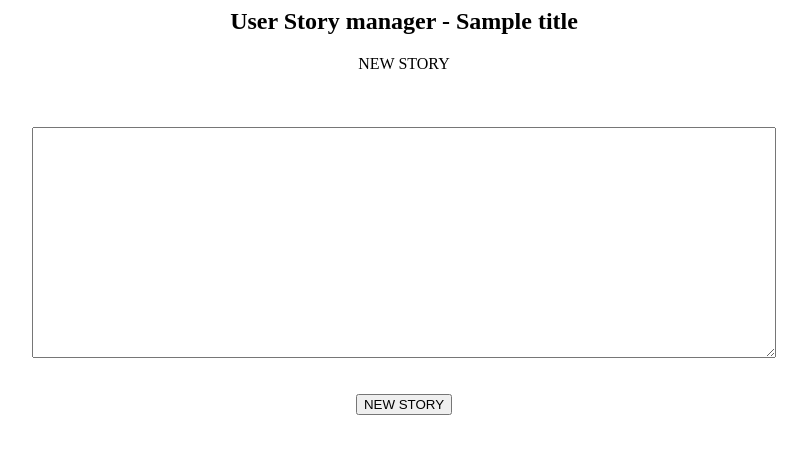
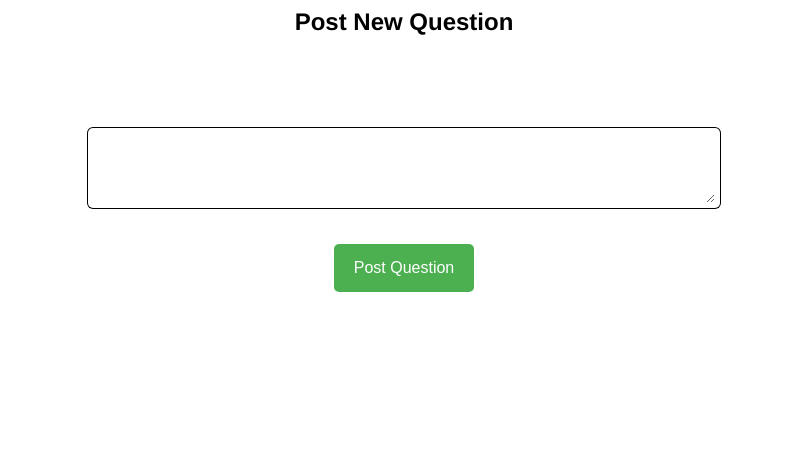
Before and after one commit to AndrasKovacs84/mittuDOMAIN-AskMate_project, a Flask app: template templates/question_form.html in a window 1280 px wide. Shown: the top 454 px of the page, without its empty margins (236-1043 px from the left). Run offline with Flask 2, Linux system fonts and the light colour scheme; the template is opened without the code that fills it: most values are stand-ins (such as "Sample title", 1, 10 or a date in 2020).

Commit message:
Added Ask button to list.html, added missing css include

```diff
--- a/templates/list.html
+++ b/templates/list.html
@@ -6,6 +6,7 @@
 </head>
 <body>
     <h2>AskMate</h2>
+    <button name="new_question" onclick="location.href='/question/new'" type="button">Ask a question</button>
     <table>
         <tr>
             {% for header in questions[0] %}
--- a/templates/question_form.html
+++ b/templates/question_form.html
@@ -1,24 +1,21 @@
 <html>
 <head>
-
-
-
-
+    <link rel="stylesheet" type="text/css" href="{{ url_for('static', filename='style.css') }}">
+    <title>{{ title }}</title>
 </head>
 <body>
 
- <center><b><h2>User Story manager - {{ title }}</h2></b></center>
+ <center><b><h2>Post New Question</h2></b></center>
     <center><form action="/list" method="post">
-        <label for="title">NEW STORY</label>
         <br>
         <br>
         <br>
         <br>
-        <textarea name="story" rows="15" cols="90"></textarea>
+        <textarea name="story" rows="15" cols="97"></textarea>
         <br>
         <br>
         <br>
-        <input type="submit" value="NEW STORY"  name="button" align="center"/>
+        <input type="submit" value="Post Question"  name="button" align="center"/>
     </form></center>
 
 </body>
```
